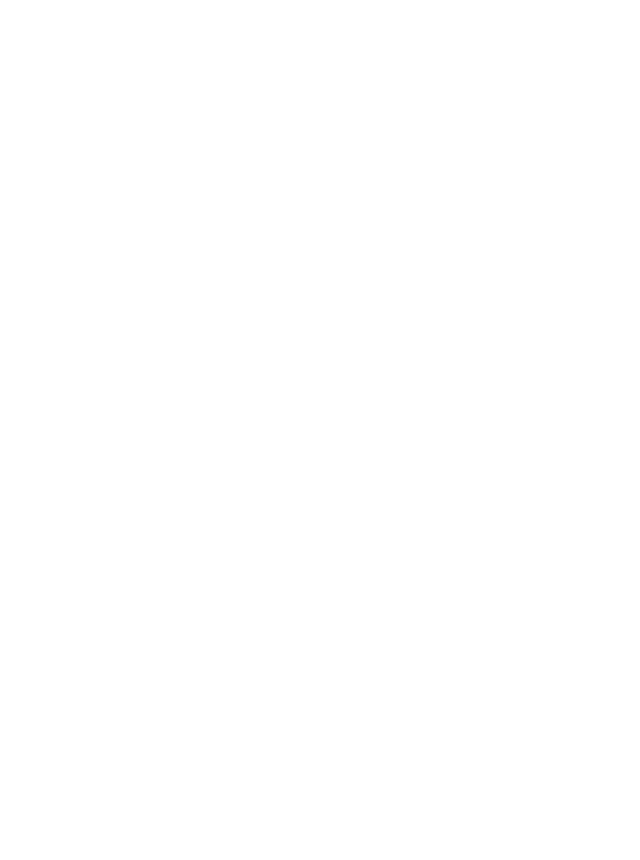
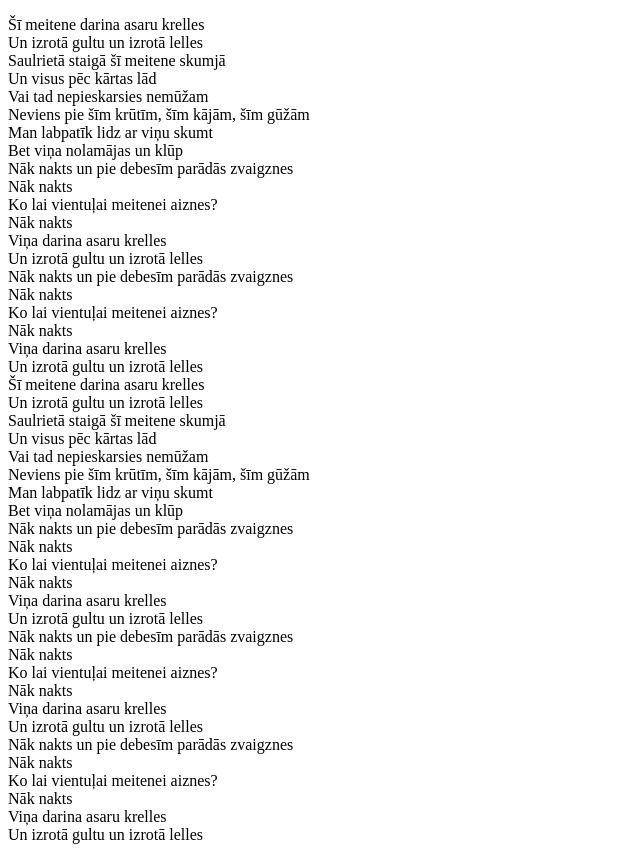
Before and after one commit to Spiyse/animals, a plain HTML site: page index.html in a window 1280 px wide. Shown: the whole page, without its empty margins (0-640 px from the left). Before the commit the page ends 800 px from the top, so only its background shows below. Drawn offline with Linux system fonts and the light colour scheme.

Commit message:
push bro

```diff
--- a/index.html
+++ b/index.html
@@ -7,6 +7,52 @@
     <link rel="icon" type="image/x-icon" href="https://encrypted-tbn0.gstatic.com/images?q=tbn:ANd9GcT9sFun13aMnNKLGFSncpnTJLkaSvXc5NHmVA&s">
 </head>
 <body>
-
+    <p>Šī meitene darina asaru krelles<br>
+Un izrotā gultu un izrotā lelles<br>
+Saulrietā staigā šī meitene skumjā<br>
+Un visus pēc kārtas lād<br>
+Vai tad nepieskarsies nemūžam<br>
+Neviens pie šīm krūtīm, šīm kājām, šīm gūžām<br>
+Man labpatīk lidz ar viņu skumt<br>
+Bet viņa nolamājas un klūp<br>
+Nāk nakts un pie debesīm parādās zvaigznes<br>
+Nāk nakts<br>
+Ko lai vientuļai meitenei aiznes?<br>
+Nāk nakts<br>
+Viņa darina asaru krelles<br>
+Un izrotā gultu un izrotā lelles<br>
+Nāk nakts un pie debesīm parādās zvaigznes<br>
+Nāk nakts<br>
+Ko lai vientuļai meitenei aiznes?<br>
+Nāk nakts<br>
+Viņa darina asaru krelles<br>
+Un izrotā gultu un izrotā lelles<br>
+Šī meitene darina asaru krelles<br>
+Un izrotā gultu un izrotā lelles<br>
+Saulrietā staigā šī meitene skumjā<br>
+Un visus pēc kārtas lād<br>
+Vai tad nepieskarsies nemūžam<br>
+Neviens pie šīm krūtīm, šīm kājām, šīm gūžām<br>
+Man labpatīk lidz ar viņu skumt<br>
+Bet viņa nolamājas un klūp<br>
+Nāk nakts un pie debesīm parādās zvaigznes<br>
+Nāk nakts<br>
+Ko lai vientuļai meitenei aiznes?<br>
+Nāk nakts<br>
+Viņa darina asaru krelles<br>
+Un izrotā gultu un izrotā lelles<br>
+Nāk nakts un pie debesīm parādās zvaigznes<br>
+Nāk nakts<br>
+Ko lai vientuļai meitenei aiznes?<br>
+Nāk nakts<br>
+Viņa darina asaru krelles<br>
+Un izrotā gultu un izrotā lelles<br>
+Nāk nakts un pie debesīm parādās zvaigznes<br>
+Nāk nakts<br>
+Ko lai vientuļai meitenei aiznes?<br>
+Nāk nakts<br>
+Viņa darina asaru krelles<br>
+Un izrotā gultu un izrotā lelles</p>
+</body>
 </body>
 </html>
```
